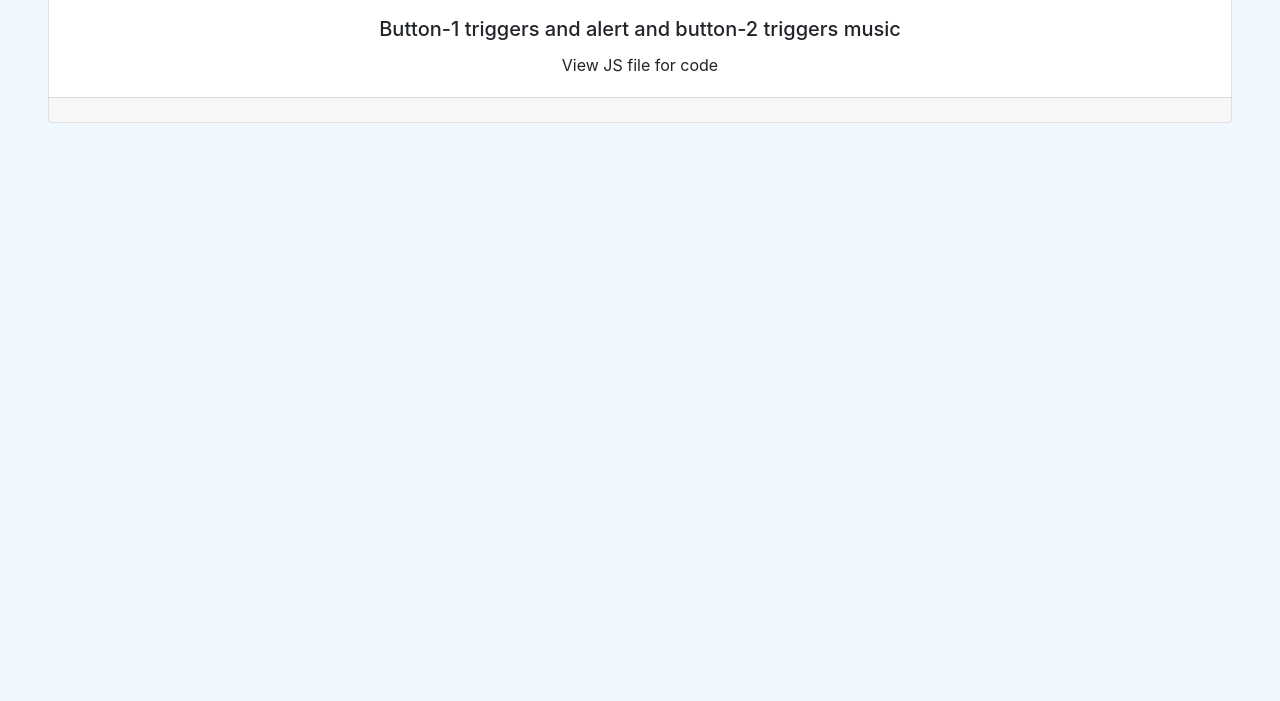
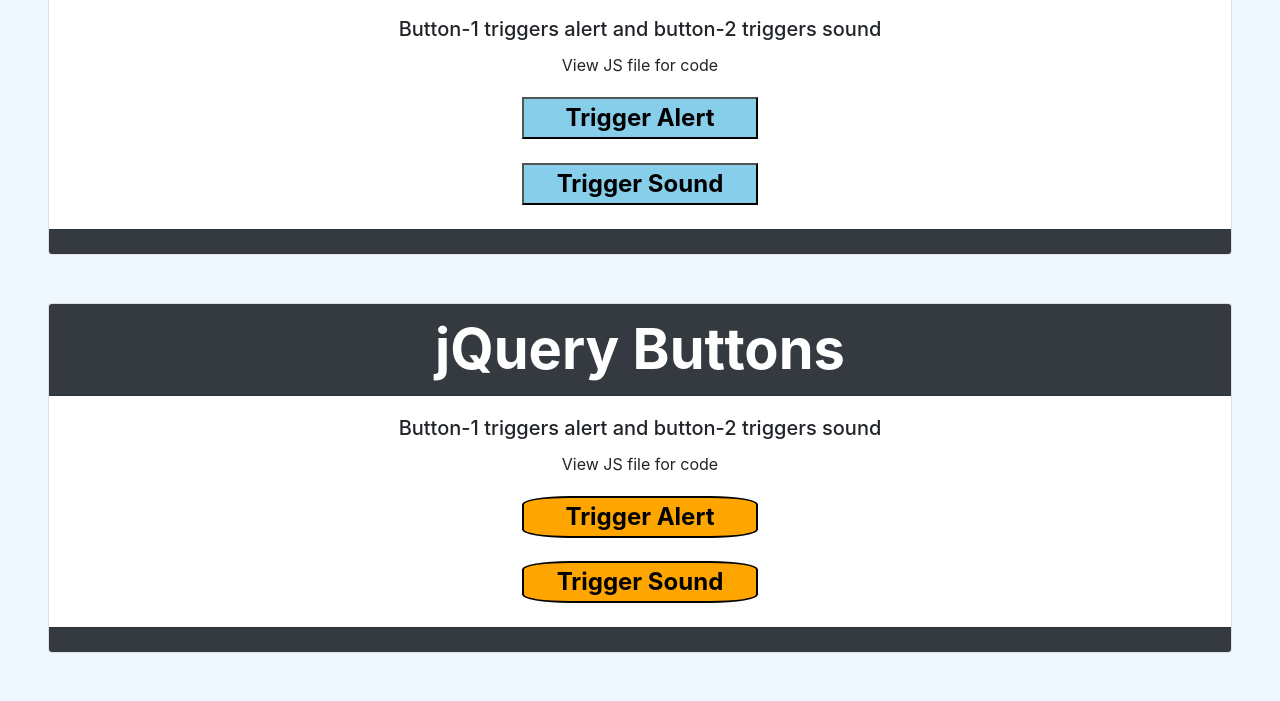
Before and after one commit to Priyesh91/Button-Examples-Students, a plain HTML site: page index.html in a window 1280 px wide. Shown: the part 425-1126 px from the top of the page. Before the commit the page ends 800 px from the top, so only its background shows below. Drawn offline with nearby package versions, Linux system fonts and the light colour scheme.

Commit message:
completed jquery button

```diff
--- a/assets/app.js
+++ b/assets/app.js
@@ -1 +1,22 @@
 console.log("Testing to see if file is linked")
+
+//function for vanilla js, function executed in index.htlm through onclick
+function vjsAlert() {
+  alert("alert triggered by vanilla js")
+};
+
+//audio playing with vanilla js
+var audio = new Audio("../Yeah_Boy_Start.mp3");
+function vjsSound() {
+  audio.play();
+};
+
+//jQuery trigger alert
+$(".jQ-1").on("click", function() {
+  alert("alert triggered by jQuery");
+});
+
+//jQuery trigger sound
+$(".jQ-2").on("click", function() {
+  audio.play();
+})
--- a/assets/style.css
+++ b/assets/style.css
@@ -1,3 +1,23 @@
 body{
   background-color: aliceblue;
 }
+
+.vjs-1, .vjs-2 {
+  width: 20%;
+  margin: auto;
+  margin-bottom: 2%;
+  background-color: skyblue;
+  font-weight: bold;
+  font-size: 1.5em;
+}
+.jQ-1, .jQ-2 {
+  width: 20%;
+  margin: auto;
+  margin-bottom: 2%;
+  background-color: orange;
+  font-weight: bold;
+  font-size: 1.5em;
+  border-radius: 20%;
+  border-style: solid;
+  border-color: black;
+}
--- a/index.html
+++ b/index.html
@@ -1,5 +1,6 @@
 <!DOCTYPE html>
 <html lang="en">
+
 <head>
   <meta charset="UTF-8">
   <meta name="viewport" content="width=device-width, initial-scale=1.0">
@@ -13,6 +14,7 @@
   <link rel="stylesheet" href="./assets/style.css">
   <title>Buttons</title>
 </head>
+
 <body>
 
   <!-- jumbotron -->
@@ -26,15 +28,38 @@
   </div>
 
   <div class="card text-center mx-5 my-2">
-    <div class="card-header font-weight-bold display-4">
-      Vanilla Javascript Button
+    <div class="card-header font-weight-bold display-4 bg-dark text-white">
+      Vanilla Javascript Buttons
     </div>
     <div class="card-body">
-      <h5 class="card-title">Button-1 triggers and alert and button-2 triggers music</h5>
+      <h5 class="card-title">Button-1 triggers alert and button-2 triggers sound</h5>
       <p class="card-text">View JS file for code</p>
     </div>
-    <div class="card-footer text-muted">
+    <!-- button for vanilla js -->
 
+    <!-- triggers alert -->
+    <button class="vjs-1" onclick="vjsAlert()">Trigger Alert</button>
+    <!-- triggers sound -->
+    <button class="vjs-2" onclick="vjsSound()">Trigger Sound</button>
+    <div class="card-footer text-muted bg-dark">
+    </div>
+  </div>
+
+  <div class="card text-center mx-5 my-5">
+      <div class="card-header font-weight-bold display-4 bg-dark text-white">
+        jQuery Buttons
+      </div>
+      <div class="card-body">
+        <h5 class="card-title">Button-1 triggers alert and button-2 triggers sound</h5>
+        <p class="card-text">View JS file for code</p>
+      </div>
+      <!-- button for vanilla js -->
+
+      <!-- triggers alert -->
+      <button class="jQ-1">Trigger Alert</button>
+      <!-- triggers sound -->
+      <button class="jQ-2">Trigger Sound</button>
+      <div class="card-footer text-muted bg-dark">
       </div>
     </div>
 
@@ -47,4 +72,5 @@
 
   <script src="./assets/app.js"></script>
 </body>
+
 </html>
```
Also changed, not shown: 1 other file. Lines whose indentation alone changed are shown as unchanged.
